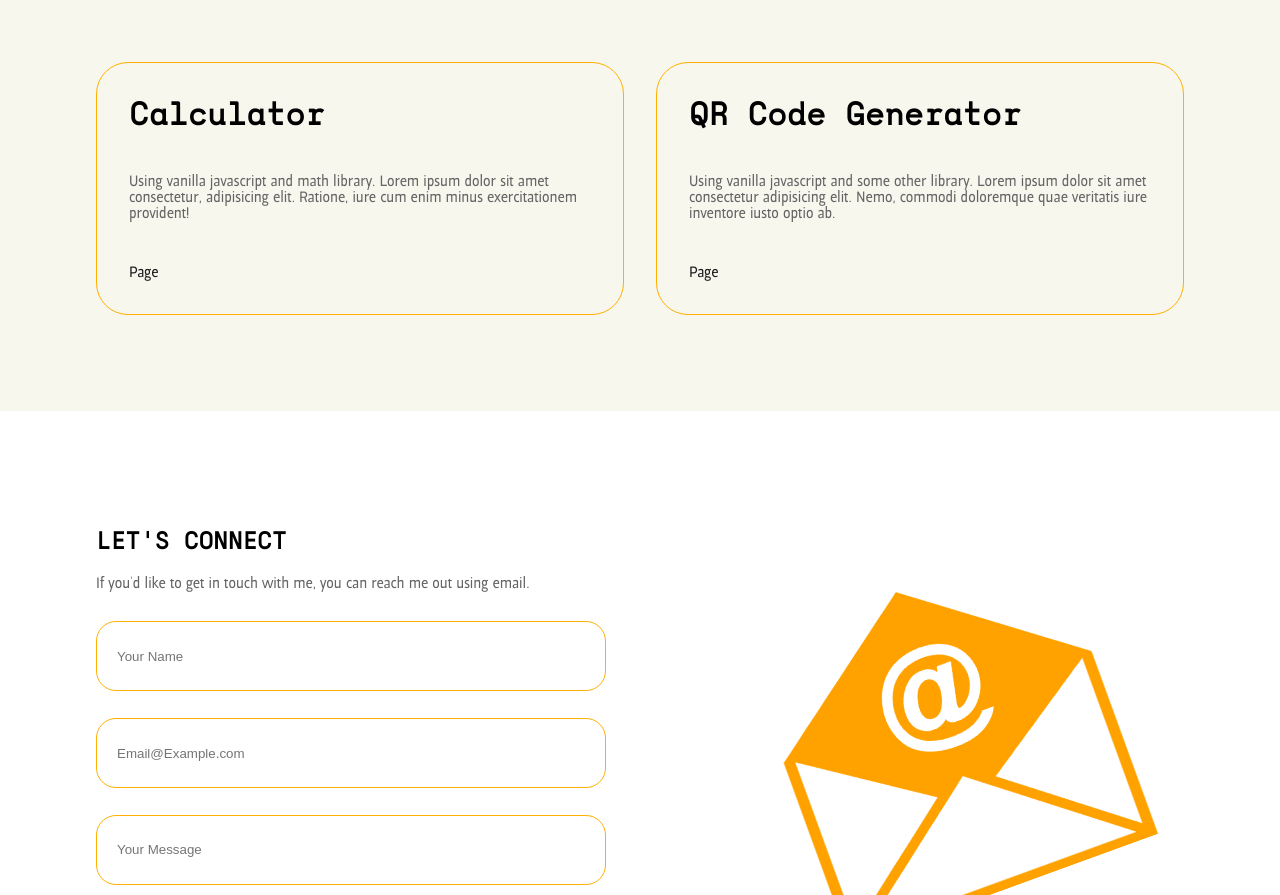
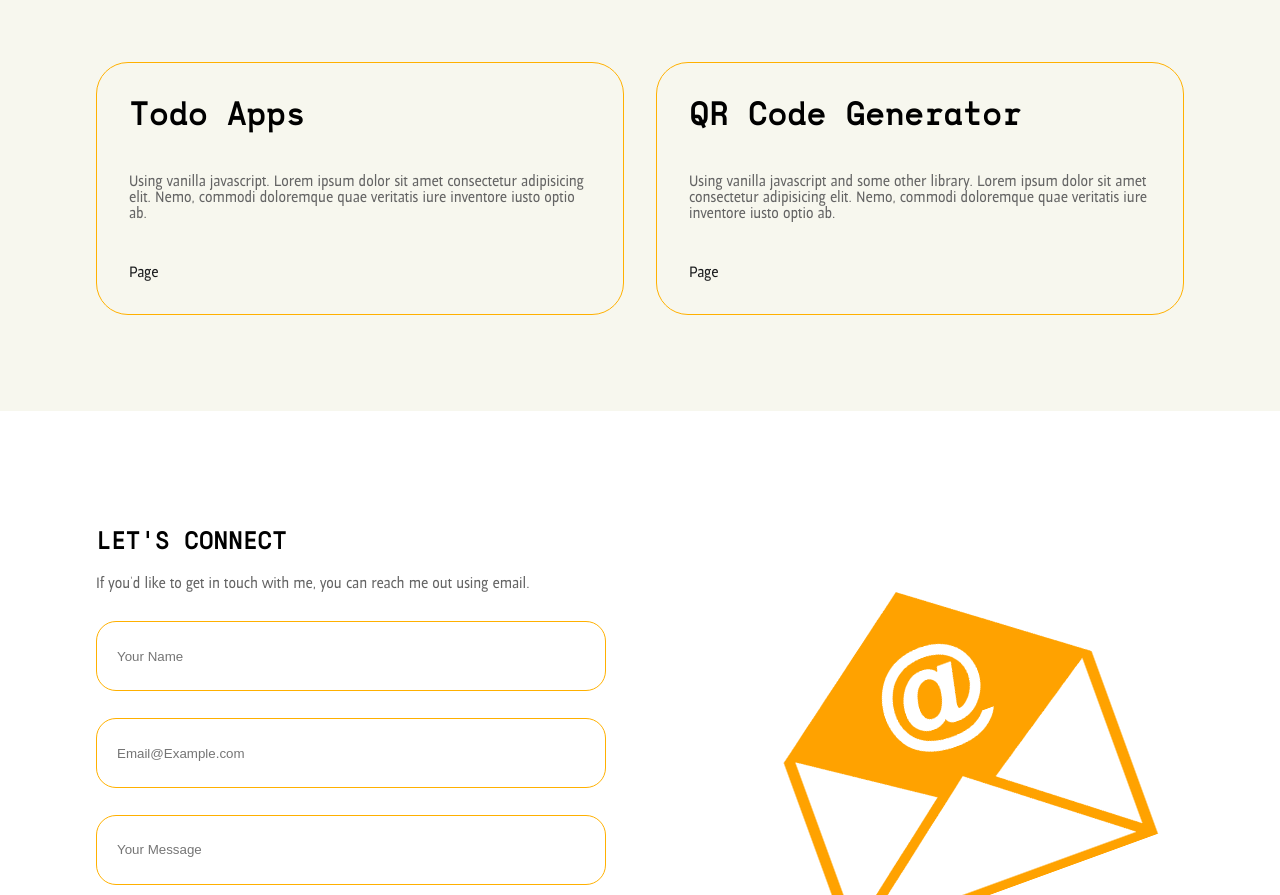
Before and after one commit to Faishal24/porto-react, a React (Vite) app: page / in a window 1280 px wide. Shown: the part 2092-2987 px from the top of the page. Built offline with nearby package versions, Linux system fonts and the light colour scheme.

Commit message:
update link

```diff
--- a/src/components/Section3.jsx
+++ b/src/components/Section3.jsx
@@ -29,17 +29,15 @@ const Section3 = () => {
             </p>
             <a href="https://24-notes-react.vercel.app/">Page</a>
           </div>
-          <div className="p3" data-aos="fade-right">
-            <h2>Calculator</h2>
-            <p>
-              Using vanilla javascript and math library. Lorem ipsum dolor sit
-              amet consectetur, adipisicing elit. Ratione, iure cum enim minus
-              exercitationem provident!
-            </p>
-            <a href="https://faishal24.github.io/mini_project/calculator.html">
-              Page
-            </a>
-          </div>
+          <div class="p3" data-aos="fade-left">
+              <h2>Todo Apps</h2>
+              <p>
+                Using vanilla javascript. Lorem ipsum
+                dolor sit amet consectetur adipisicing elit. Nemo, commodi
+                doloremque quae veritatis iure inventore iusto optio ab.
+              </p>
+              <a href="https://faishal24.github.io/mini_project/todo/index.html">Page</a>
+            </div>
           <div className="p4" data-aos="fade-left">
             <h2>QR Code Generator</h2>
             <p>
```
